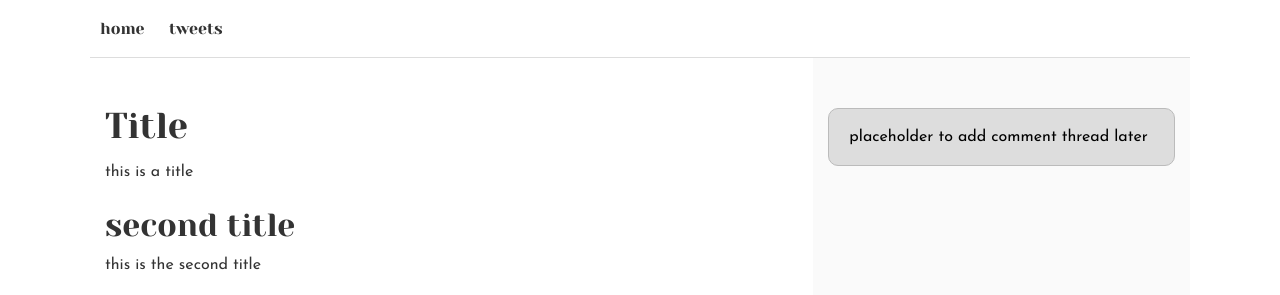
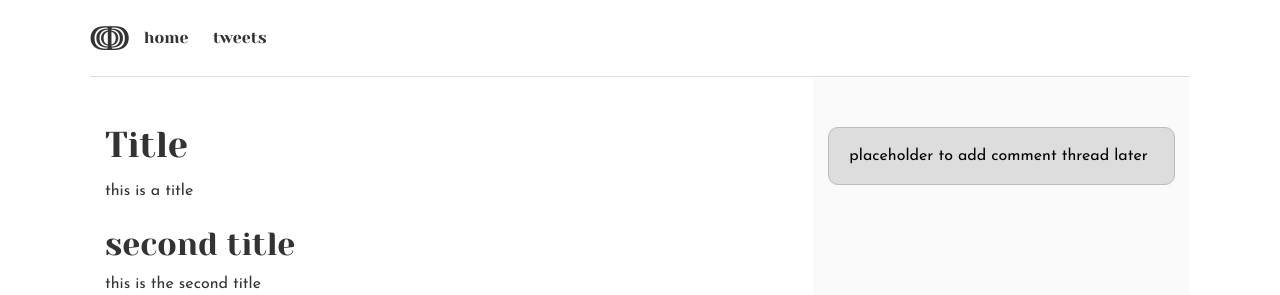
Before and after one commit to the-blockman/alx_html_css, a plain HTML site: page css_basic/index.html in a window 1280 px wide. Shown: the top 295 px of the page. Drawn offline with Linux system fonts and the light colour scheme.

Commit message:
add logo character and styling

```diff
--- a/css_basic/index.html
+++ b/css_basic/index.html
@@ -11,6 +11,7 @@
     <header class="right">
       <nav>
         <ul>
+          <li class="logo">&#x2188;</li>
           <li><a href="index.html">home</a></li>
           <li><a href="tweets.html">tweets</a></li>
         </ul>
```
